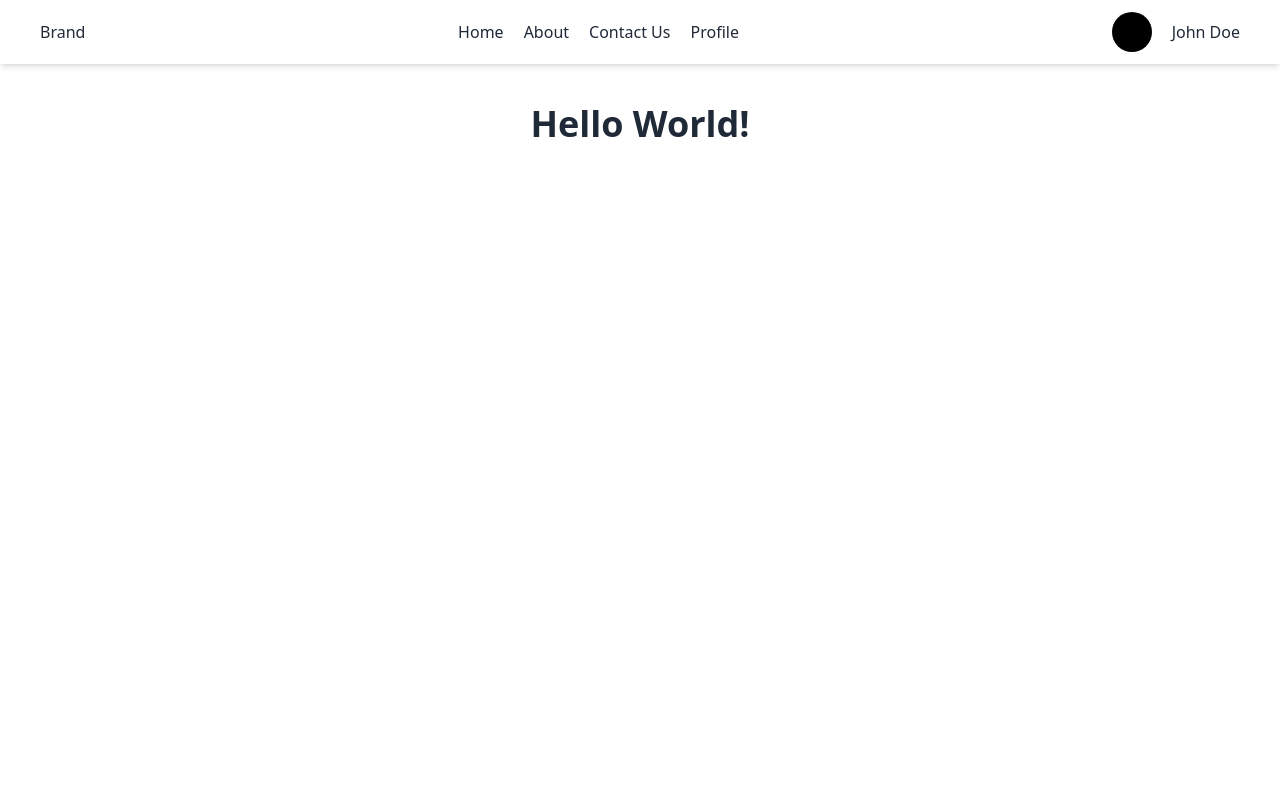
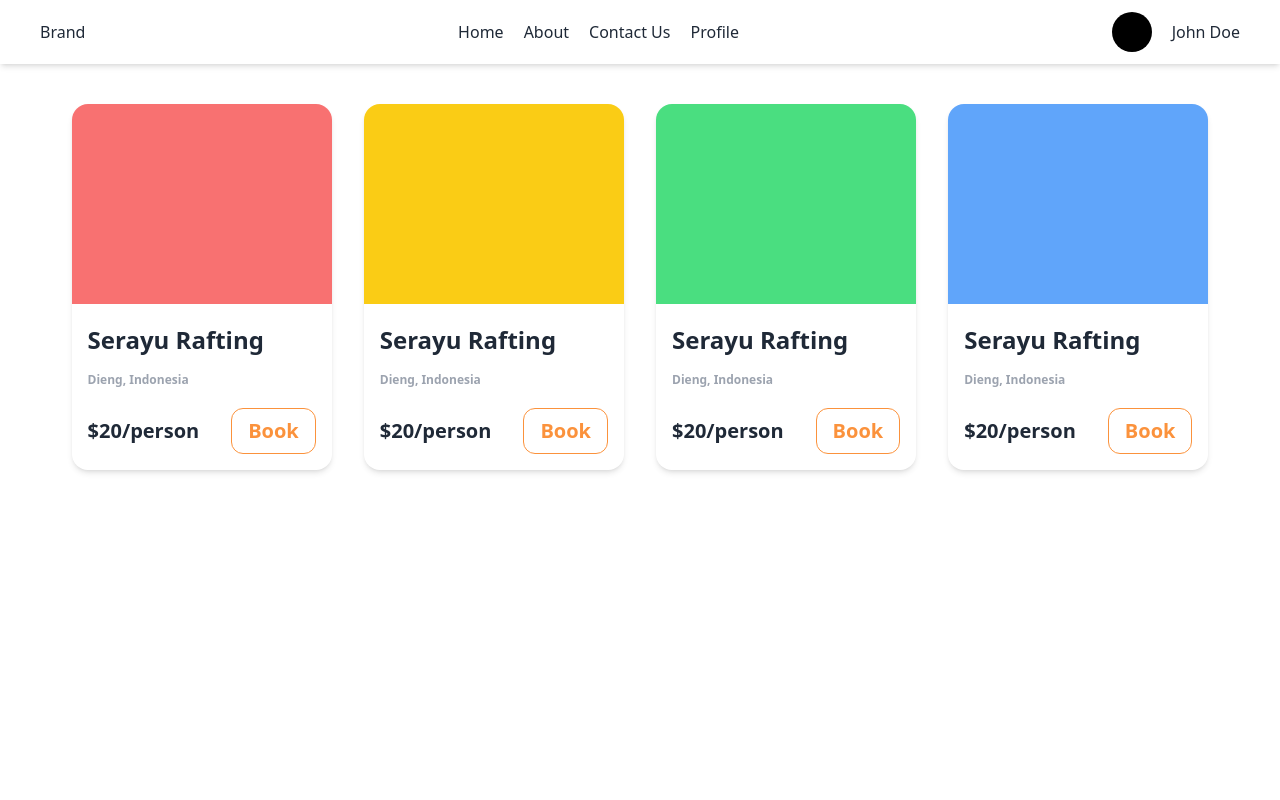
Before and after one commit to fulsep/fgh21-team-project, a React (Vite) app: page / in a window 1280 px wide. Shown: the top 800 px of the page. Built offline with nearby package versions, Linux system fonts and the light colour scheme.

Commit message:
feat: add card feature in homepage

```diff
--- a/src/pages/Home.jsx
+++ b/src/pages/Home.jsx
@@ -1,14 +1,83 @@
-import React from 'react'
-import Layout from '../components/Layout'
+import React from "react";
+import Layout from "../components/Layout";
 
 function Home() {
   return (
     <Layout>
-        <div className='min-h-screen p-10'>
-            <div className='text-4xl font-bold flex justify-center'>Hello World!</div>
+      <div className="min-h-screen p-10">
+        <div className="text-4xl font-bold flex justify-center gap-8">
+          <div className="shadow-md overflow-hidden rounded-2xl">
+            <div className="bg-red-400 h-screen max-h-[200px] p-4"></div>
+            <div className="flex flex-col gap-2 p-4">
+              <div className="flex flex-col">
+                <div className="text-[24px]">Serayu Rafting</div>
+                <div className="text-[12px] text-gray-400">
+                  Dieng, Indonesia
+                </div>
+              </div>
+              <div className="flex gap-8 justify-center items-center">
+                <p className="text-xl">$20/person</p>
+                <button className="text-xl text-orange-400 border border-orange-400 py-2 px-4 rounded-xl">
+                  Book
+                </button>
+              </div>
+            </div>
+          </div>
+          <div className="shadow-md overflow-hidden rounded-2xl">
+            <div className="bg-yellow-400 h-screen max-h-[200px] p-4"></div>
+            <div className="flex flex-col gap-2 p-4">
+              <div className="flex flex-col">
+                <div className="text-[24px]">Serayu Rafting</div>
+                <div className="text-[12px] text-gray-400">
+                  Dieng, Indonesia
+                </div>
+              </div>
+              <div className="flex gap-8 justify-center items-center">
+                <p className="text-xl">$20/person</p>
+                <button className="text-xl text-orange-400 border border-orange-400 py-2 px-4 rounded-xl">
+                  Book
+                </button>
+              </div>
+            </div>
+          </div>
+          <div className="shadow-md overflow-hidden rounded-2xl">
+            <div className="bg-green-400 h-screen max-h-[200px] p-4"></div>
+            <div className="flex flex-col gap-2 p-4">
+              <div className="flex flex-col">
+                <div className="text-[24px]">Serayu Rafting</div>
+                <div className="text-[12px] text-gray-400">
+                  Dieng, Indonesia
+                </div>
+              </div>
+              <div className="flex gap-8 justify-center items-center">
+                <p className="text-xl">$20/person</p>
+                <button className="text-xl text-orange-400 border border-orange-400 py-2 px-4 rounded-xl">
+                  Book
+                </button>
+              </div>
+            </div>
+          </div>
+          <div className="shadow-md overflow-hidden rounded-2xl">
+            <div className="bg-blue-400 h-screen max-h-[200px] p-4"></div>
+            <div className="flex flex-col gap-2 p-4">
+              <div className="flex flex-col">
+                <div className="text-[24px]">Serayu Rafting</div>
+                <div className="text-[12px] text-gray-400">
+                  Dieng, Indonesia
+                </div>
+              </div>
+              <div className="flex gap-8 justify-center items-center">
+                <p className="text-xl">$20/person</p>
+                <button className="text-xl text-orange-400 border border-orange-400 py-2 px-4 rounded-xl">
+                  Book
+                </button>
+              </div>
+            </div>
+          </div>
         </div>
+      </div>
     </Layout>
-  )
+  );
 }
 
-export default Home
+export default Home;
```
